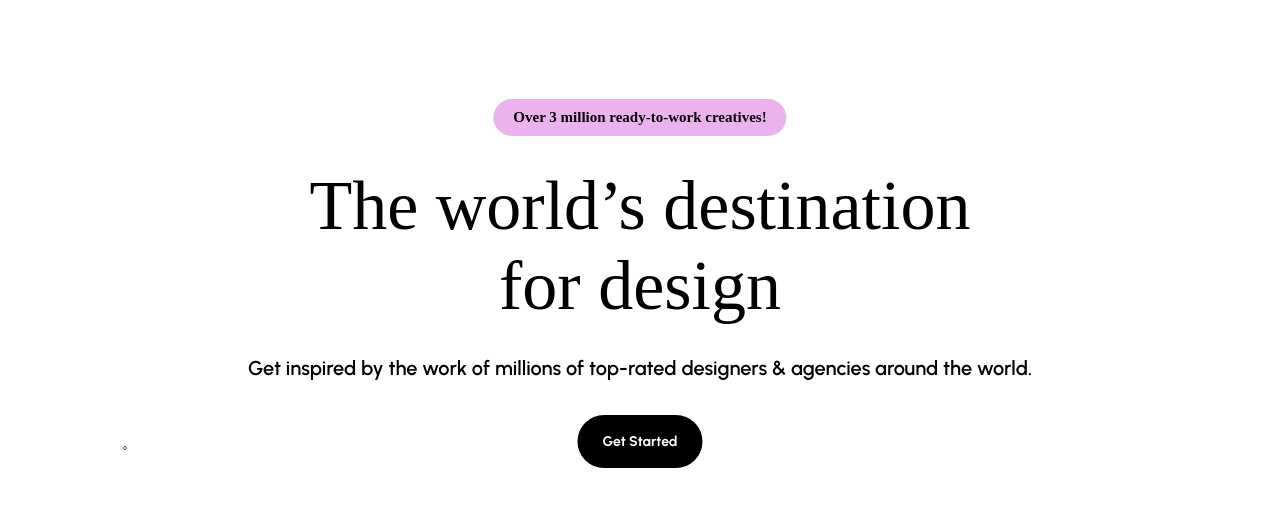
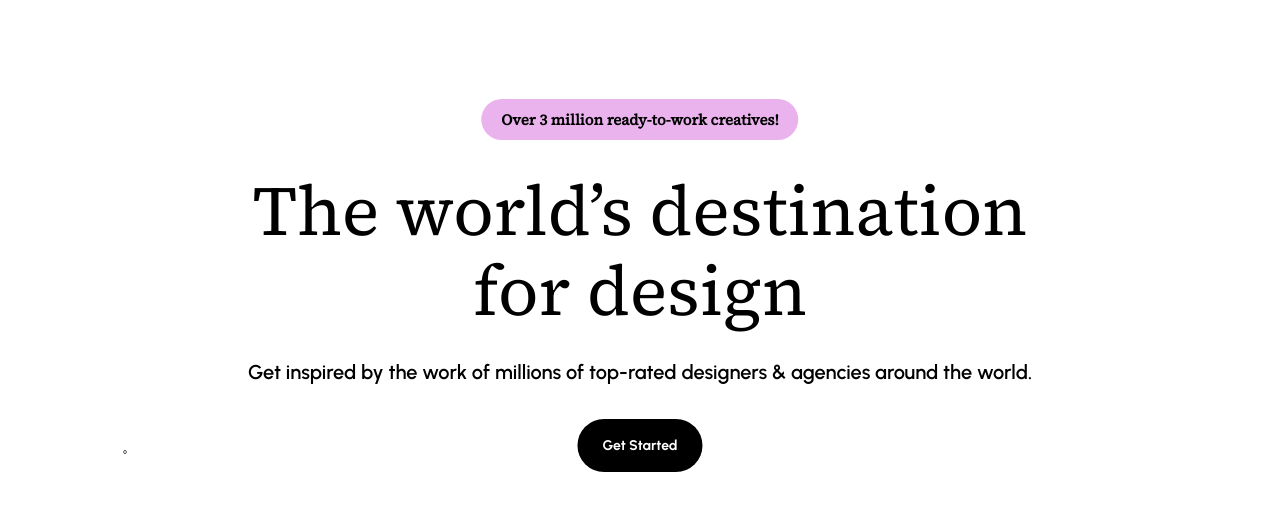
Before and after one commit to intrepid-codes/Dribble, a plain HTML site: page index.html in a window 1280 px wide. Shown: the part 81-602 px from the top of the page. Drawn offline with nearby package versions, Linux system fonts and the light colour scheme.

Commit message:
Update style.css

```diff
--- a/style.css
+++ b/style.css
@@ -1,4 +1,8 @@
 @import url('https://fonts.googleapis.com/css2?family=Urbanist:ital,wght@0,100..900;1,100..900&display=swap');
+@font-face {
+    font-family: "Source Serif 4";
+    src: url('https://github.com/intrepid-codes/Dribble/blob/f94fd40029ff645c174c8b26c770b3c4d5885472/font.ttf');
+}
 * {
     margin: 0;
     padding: 0;
```
